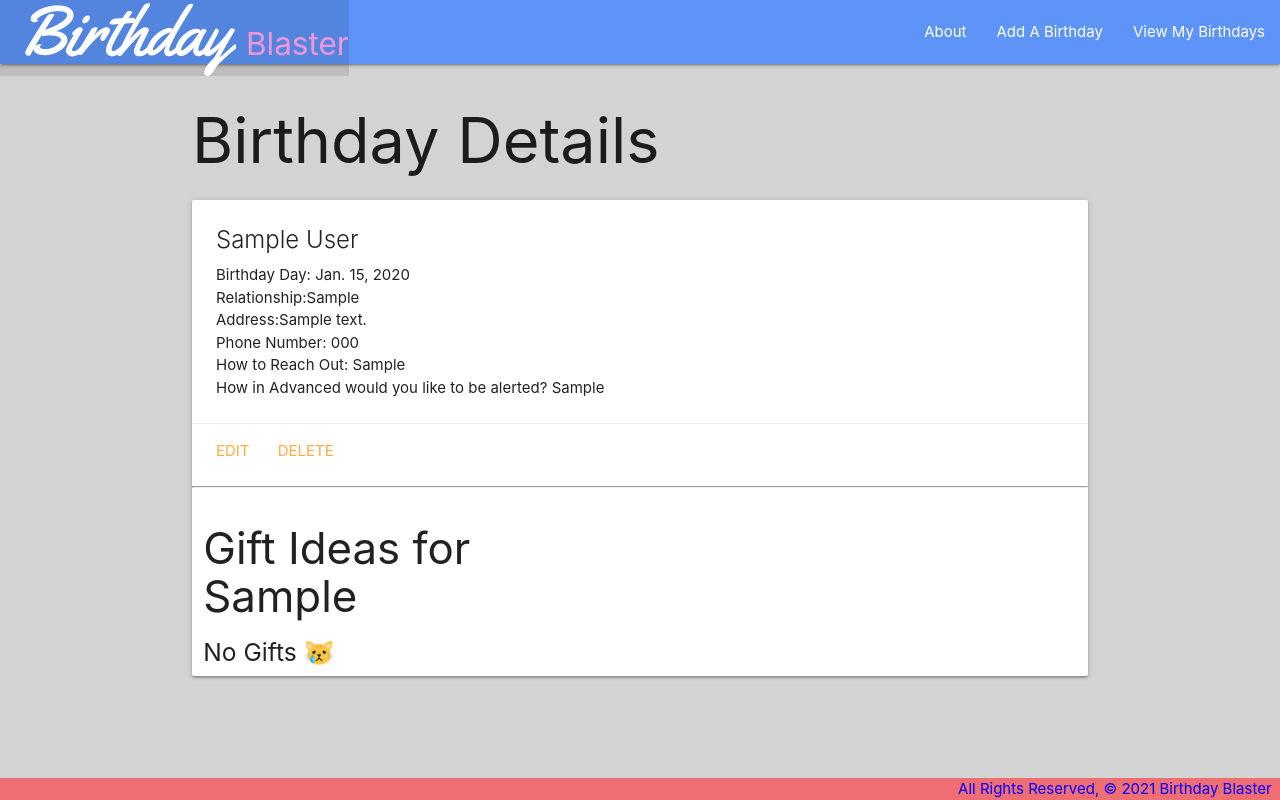
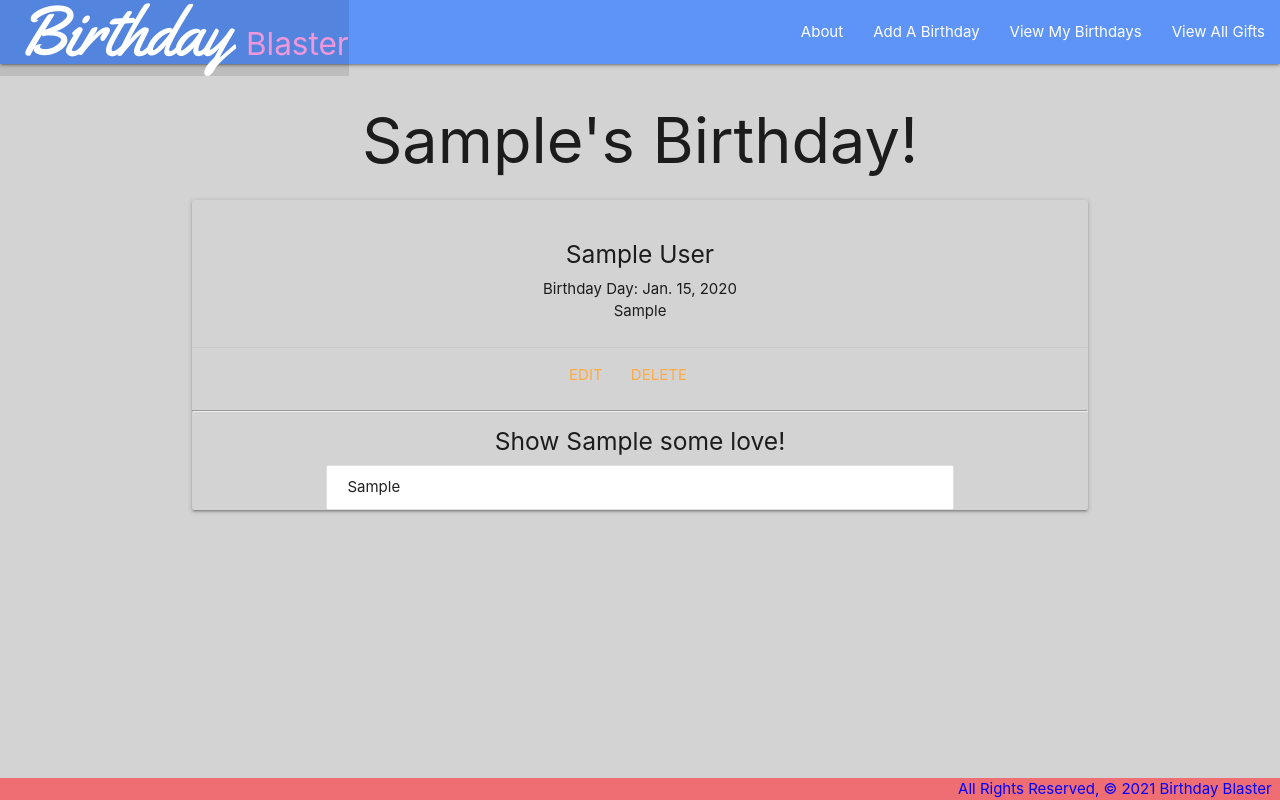
Before and after one commit to jpineda48/Pod1-Project-3, a Django app: page /birthdays/1/ in a window 1280 px wide. Run offline with Django 4.2, Linux system fonts and the light colour scheme; tables that the repository leaves empty hold one stand-in row (values such as "Sample post"); some web fonts are replaced.

Commit message:
gifts and css

```diff
--- a/birthdayblaster/main_app/admin.py
+++ b/birthdayblaster/main_app/admin.py
@@ -1,7 +1,8 @@
 from django.contrib import admin
 
-from .models import Birthday
+from .models import Birthday, GiftIdea
 
 # Register your models here.
 
 admin.site.register(Birthday)
+admin.site.register(GiftIdea)
--- a/birthdayblaster/main_app/models.py
+++ b/birthdayblaster/main_app/models.py
@@ -3,14 +3,14 @@
 
 # Create your models here.
 
-class GiftIdeas(models.Model):
+class GiftIdea(models.Model):
     ideas= models.TextField(max_length=250)
 
     def __str__(self):
         return(self.ideas)
 
     def get_absolute_url(self):
-        return reverse('birthdays_detail', kwargs={'pk': self.id})
+        return reverse('gifts_detail', kwargs={'pk': self.id})
 
 
 class Birthday(models.Model):
@@ -20,11 +20,11 @@
     relationship =models.CharField(max_length=50)
     address =models.CharField(max_length=200)
     phone_number = models.CharField(max_length=50)
-    email =models.CharField(max_length=50)
+    email =models.EmailField(max_length = 254)
     delivery_method=models.TextField(max_length=250)
     alert =models.CharField(max_length=50)
 
-    ideas = models.ManyToManyField(GiftIdeas)
+    ideas = models.ManyToManyField(GiftIdea)
 
 
     def __str__(self):
--- a/birthdayblaster/main_app/static/css/style.css
+++ b/birthdayblaster/main_app/static/css/style.css
@@ -24,3 +24,11 @@
 #blaster{
   color: rgb(240, 151, 219);
   }
+.avatar {
+  width: 100px;
+  height: 100px;
+  background-color: red;
+}
+.card{
+  background-color: lightgrey;
+  }
--- a/birthdayblaster/main_app/templates/base.html
+++ b/birthdayblaster/main_app/templates/base.html
@@ -26,6 +26,7 @@
           <li><a href="/about">About</a></li>
           <li><a href="{% url 'birthdays_create' %}">Add A Birthday</a></li>
           <li><a href="/birthdays">View My Birthdays</a></li>
+          <li><a href="/gifts">View All Gifts</a></li>
         </ul>
       </div>
     </nav>
--- a/birthdayblaster/main_app/templates/birthdays/detail.html
+++ b/birthdayblaster/main_app/templates/birthdays/detail.html
@@ -1,35 +1,27 @@
 {% extends 'base.html' %}
 {% block content %}
 
-<h1>Birthday Details</h1>
 
+
+<h1 class="center-align">{{ birthday.first_name }}'s Birthday!</h1>
   <div class="card">
     <div class="card-content">
-    <span class="card-title">{{ birthday.first_name }} {{ birthday.last_name }}</span>
-    <p>Birthday Day: {{ birthday.date }}</p>
-    <p>Relationship:{{ birthday.relationship }}</p>
-    <p>Address:{{ birthday.address }}</p>
-    <p>Phone Number: {{ birthday.phone_number }}</p>
-    <p>How to Reach Out: {{ birthday.delivery_method }}</p>
-    <p>How in Advanced would you like to be alerted? {{ birthday.alert }}</p>
-
-
-  </div>
-  <div class="card-action">
+      <h5 class="center-align">{{ birthday.first_name }} {{ birthday.last_name }}</h5>
+      <p class="center-align">Birthday Day: {{ birthday.date }}</p>
+      <p class="center-align">{{ birthday.relationship }}</p>
+    </div >
+  <div class="card-action center-align">
     <a href="{% url 'birthdays_update' birthday.id %}">Edit</a>
     <a href="{% url 'birthdays_delete' birthday.id %}">Delete</a>
   </div>
   <hr>
-  <div class="row">
-    <div class="col s6">
-      <h3>Gift Ideas for {{ birthday.first_name}}</h3>
-      {% if birthday.gifts.count %}
-        {% for gift in birthday.gifts.all %}
-          <div class="card">
-            <div class="card-content">
-              <span class="card-title">
-                A <span">{{ idea.name }}</span>
-              </span>
+    <div class="container">
+    <h5 class="center-align">Show {{ birthday.first_name}} some love!</h5>
+    {% if birthday.ideas.count %}
+    {% for gift in birthday.ideas.all %}
+    <ul class="collection">
+      <li class="collection-item">{{ gift.ideas }} </li>
+    </ul>
     </div>
   </div>
 {% endfor %}
@@ -37,7 +29,7 @@
 <h5>No Gifts 😿</h5>
 {% endif %}
 </div>
-
+</div>
 </div>
 
 {% endblock %}
--- a/birthdayblaster/main_app/urls.py
+++ b/birthdayblaster/main_app/urls.py
@@ -10,4 +10,11 @@
     path('birthdays/create/', views.BirthdayCreate.as_view(), name='birthdays_create'),
     path('birthdays/<int:pk>/update/', views.BirthdayUpdate.as_view(), name='birthdays_update'),
     path('birthdays/<int:pk>/delete/', views.BirthdayDelete.as_view(), name='birthdays_delete'),
+    #need several urls for ideas to work
+    path('gifts/', views.GiftIdeaList.as_view(), name='gifts_index'),
+    path('gifts/<int:pk>/', views.GiftIdeaDetail.as_view(), name='gifts_detail'),
+    path('gifts/create/', views.GiftIdeaCreate.as_view(), name='gifts_create'),
+    path('gifts/<int:pk>/update/', views.GiftIdeaUpdate.as_view(), name='gifts_update'),
+    path('gifts/<int:pk>/delete/', views.GiftIdeaDelete.as_view(), name='gifts_delete')
+
 ]
--- a/birthdayblaster/main_app/views.py
+++ b/birthdayblaster/main_app/views.py
@@ -5,7 +5,7 @@
 
 
 
-from.models import Birthday, GiftIdeas
+from.models import Birthday, GiftIdea
 
 
 def home(request):
@@ -24,11 +24,13 @@
 
 def birthdays_detail(request, birthday_id):
   birthday = Birthday.objects.get(id=birthday_id)
-  return render(request, 'birthdays/detail.html', { 'birthday': birthday })
+  giftideas = GiftIdea.objects.all()
+
+  return render(request, 'birthdays/detail.html', { 'birthday': birthday, 'giftideas': giftideas })
 
 class BirthdayCreate(CreateView):
   model = Birthday
-  fields = '__all__'
+  fields = ['first_name', 'last_name','date', 'relationship', 'address', 'phone_number', 'email', 'delivery_method' ]
 
 class BirthdayUpdate(UpdateView):
   model = Birthday
@@ -39,23 +41,27 @@
   model = Birthday
   success_url = '/birthdays'
 
-class GiftList(ListView):
-   model=GiftIdeas
+#views for gifts
 
-class GiftDetail(DeleteView):
-   model=GiftIdeas
+class GiftIdeaList(ListView):
+   model=GiftIdea
+   template_name = 'gifts/index.html'
 
-class GiftCreate(CreateView):
-   model= GiftIdeas
+class GiftIdeaDetail(DetailView):
+   model=GiftIdea
+   template_name = 'gifts/detail.html'
+
+class GiftIdeaCreate(CreateView):
+   model= GiftIdea
    fields = '__all__'
 
-class GiftUpdate(UpdateView):
-   model=GiftIdeas
+class GiftIdeaUpdate(UpdateView):
+   model=GiftIdea
    fields= '__all__'
 
-class GiftDelete(DeleteView):
-   model = GiftIdeas
-   success_url = '/gifts'
+class GiftIdeaDelete(DeleteView):
+   model = GiftIdea
+   success_url = '/gifts/'
 
 
 # Create your views here.
```
Also changed, not shown: birthdayblaster/main_app/templates/gifts/detail.html (added, +19 -0 lines), birthdayblaster/main_app/templates/gifts/index.html (added, +18 -0 lines), birthdayblaster/main_app/migrations/0004_alter_birthday_email.py (added), birthdayblaster/main_app/migrations/0005_rename_giftideas_giftidea.py (added). Lines whose indentation alone changed are shown as unchanged.
